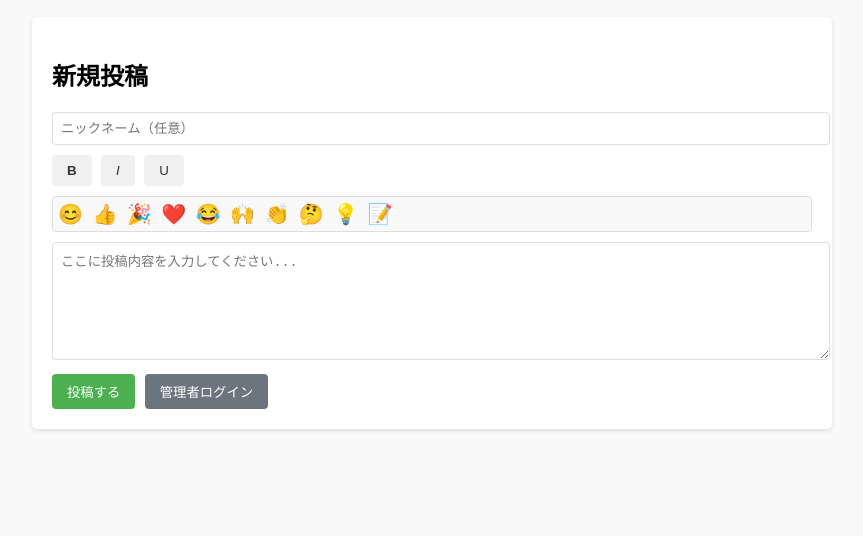
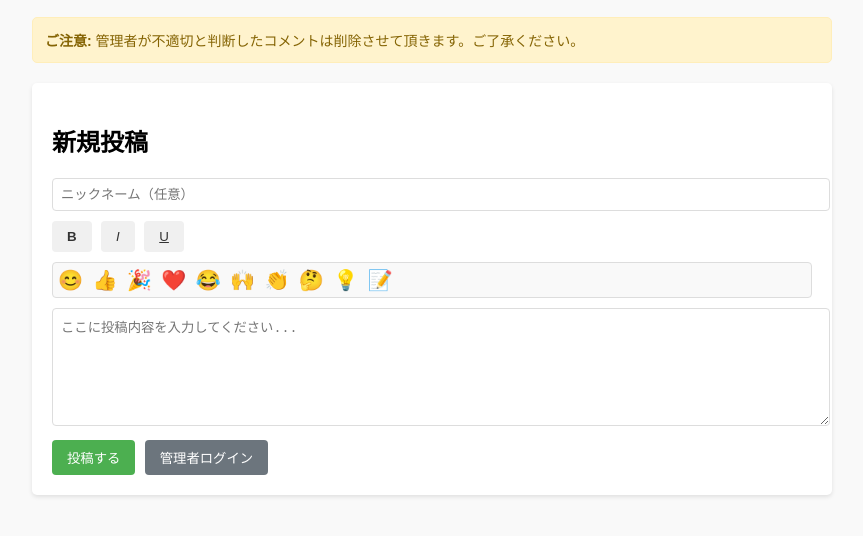
Before and after one commit to yoshidaminoru/syanaikeijiban, a plain HTML site: page index.html in a window 1280 px wide. Shown: the part 142-678 px from the top of the page, without its empty margins (208-1071 px from the left). Drawn offline with Linux system fonts and the light colour scheme.

Commit message:
Update index.html

```diff
--- a/index.html
+++ b/index.html
@@ -18,6 +18,15 @@
             padding: 15px;
             border-radius: 5px;
             margin-bottom: 20px;
+        }
+        .notice {
+            background-color: #fff3cd;
+            border: 1px solid #ffeeba;
+            color: #856404;
+            padding: 12px;
+            border-radius: 5px;
+            margin-bottom: 20px;
+            font-size: 14px;
         }
         .post {
             border: 1px solid #ddd;
@@ -142,6 +151,10 @@
         <h1>社内報フィードバック掲示板</h1>
     </div>
 
+    <div class="notice">
+        <strong>ご注意:</strong> 管理者が不適切と判断したコメントは削除させて頂きます。ご了承ください。
+    </div>
+
     <div class="admin-panel hidden" id="admin-panel">
         <h3>管理者パネル</h3>
         <p>管理者としてログインしています。すべての投稿を編集・削除できます。</p>
@@ -154,7 +167,7 @@
         <div class="format-buttons">
             <button onclick="formatText('bold')"><b>B</b></button>
             <button onclick="formatText('italic')"><i>I</i></button>
-            <button onclick="formatText('underline')<u>U</u></button>
+            <button onclick="formatText('underline')"><u>U</u></button>
         </div>
         <div class="emoji-picker">
             <span onclick="addEmoji('😊')">😊</span>
```
